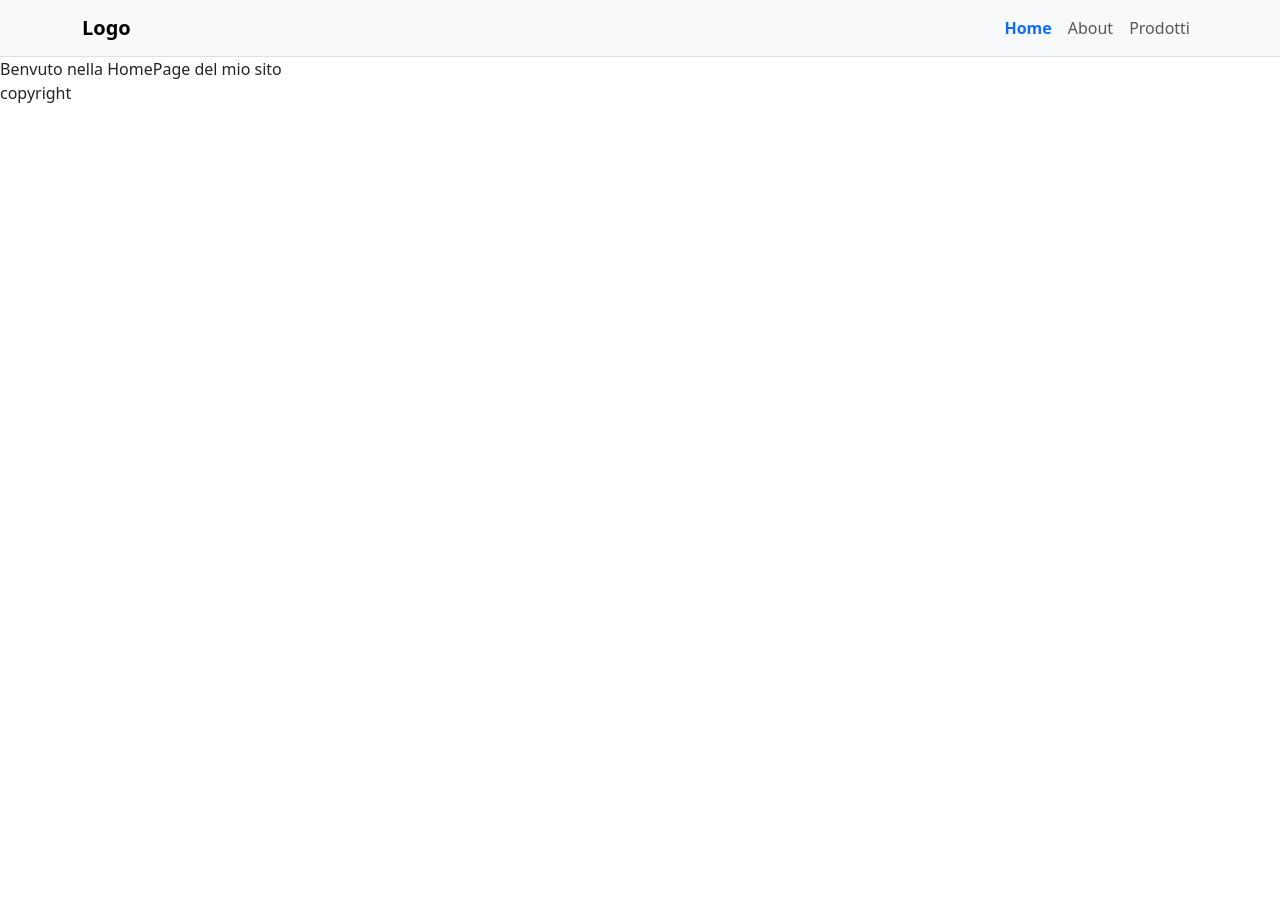
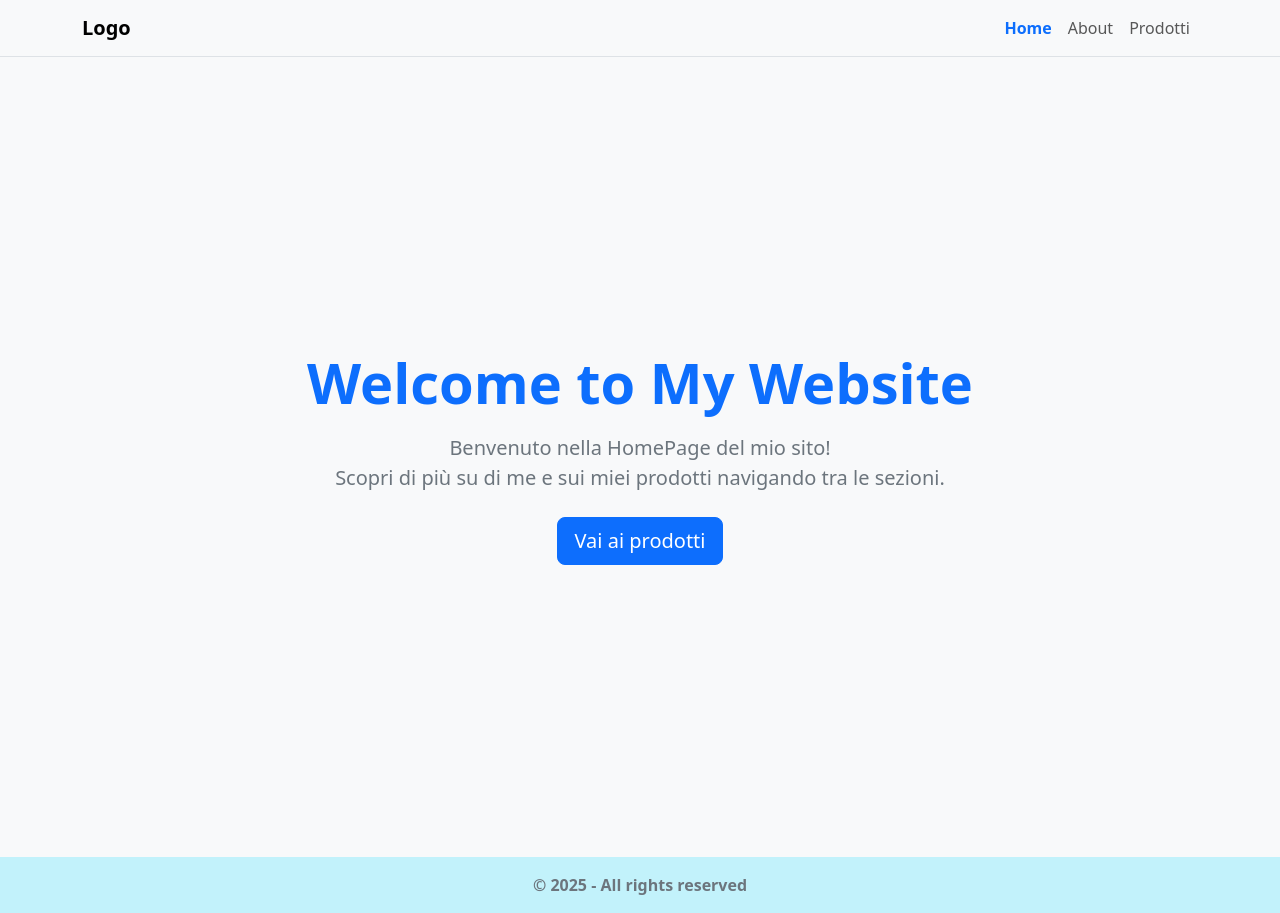
Before and after one commit to NoemiCorsi96/react-router, a React (Vite) app: page / in a window 1280 px wide. Before the commit the page ends 800 px from the top, so only its background shows below. Built offline with nearby package versions, Linux system fonts and the light colour scheme.

Commit message:
used bootstrap for the layout of Homepage, AppFooter and Aboutpage

```diff
--- a/src/components/AppFooter.jsx
+++ b/src/components/AppFooter.jsx
@@ -1,7 +1,9 @@
 export default function Homepage() {
     return (
-        <footer>
-            copyright
+        <footer className="bg-info bg-opacity-25 text-center py-3 mt-auto">
+            <p className="mb-0 text-secondary fw-semibold">
+                &copy; {new Date().getFullYear()} - All rights reserved
+            </p>
         </footer>
     )
 }
--- a/src/pages/Aboutpage.jsx
+++ b/src/pages/Aboutpage.jsx
@@ -7,8 +7,15 @@ export default function Aboutpage() {
 
                 <AppNav />
             </header>
-            <main>
-                Chi siamo
+            <main className="d-flex flex-column justify-content-center align-items-center text-center vh-100 bg-light">
+                <div className="container">
+                    <h1 className="display-5 fw-bold text-primary mb-4">Chi siamo</h1>
+                    <p className="lead text-secondary">
+                        Siamo un team appassionato che offre prodotti di alta qualità,
+                        selezionati con cura per soddisfare ogni esigenza dei nostri clienti.
+                        Crediamo nella qualità, nella trasparenza e nel miglior servizio possibile.
+                    </p>
+                </div>
             </main>
             <AppFooter />
 
--- a/src/pages/Homepage.jsx
+++ b/src/pages/Homepage.jsx
@@ -1,5 +1,6 @@
 import AppNav from "../components/AppNav";
 import AppFooter from "../components/AppFooter";
+import { Link } from "react-router";
 
 export default function Homepage() {
     return (
@@ -8,8 +9,19 @@ export default function Homepage() {
 
                 <AppNav />
             </header>
-            <main>
-                Benvuto nella HomePage del mio sito
+            <main className="d-flex flex-column justify-content-center align-items-center text-center vh-100 bg-light">
+                <div className="container">
+                    <h1 className="display-4 fw-bold mb-3 text-primary">
+                        Welcome to My Website
+                    </h1>
+                    <p className="lead text-secondary mb-4">
+                        Benvenuto nella HomePage del mio sito! <br />
+                        Scopri di più su di me e sui miei prodotti navigando tra le sezioni.
+                    </p>
+                    <Link to="/prodotti" className="btn btn-primary btn-lg">
+                        Vai ai prodotti
+                    </Link>
+                </div>
             </main>
             <AppFooter />
         </>
```
